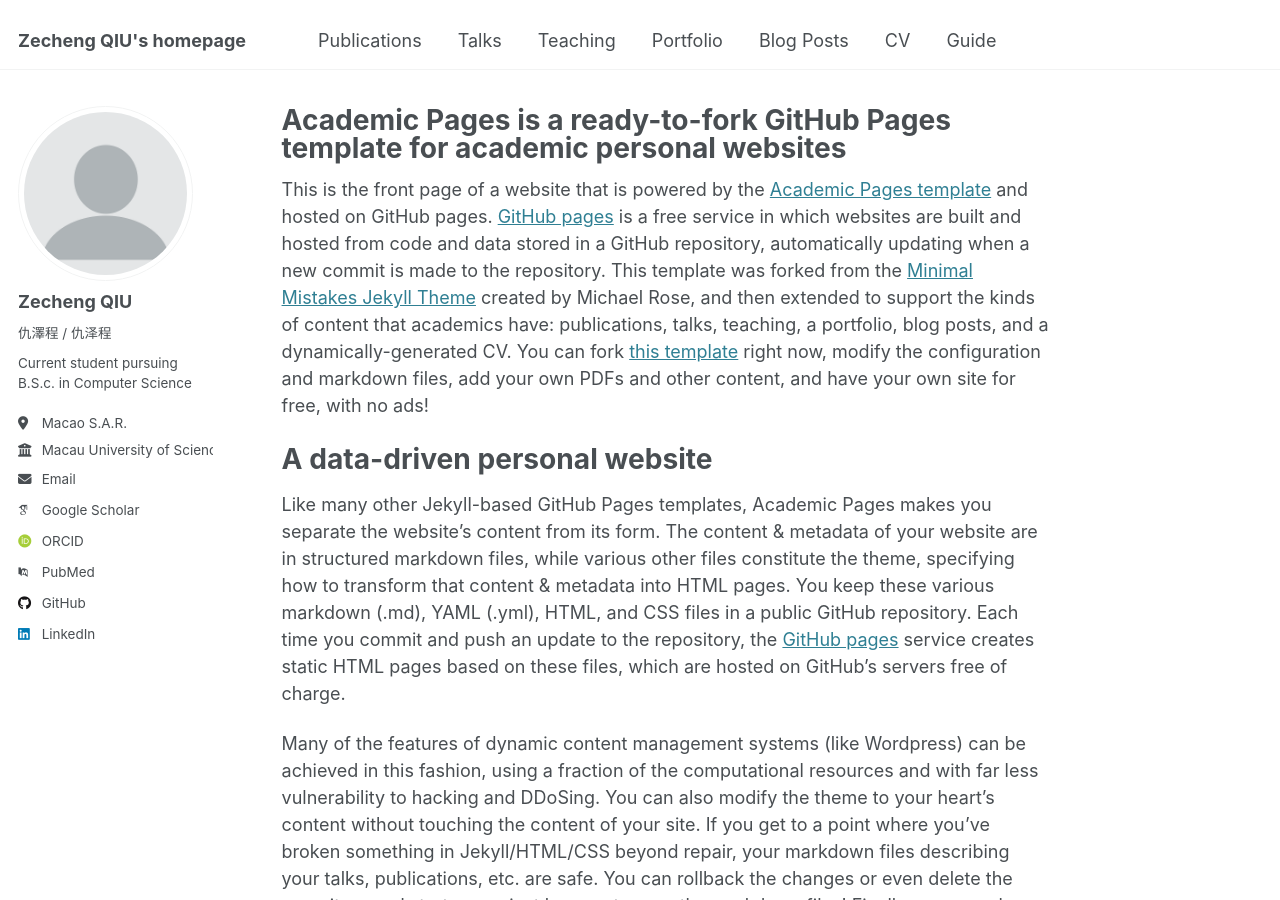
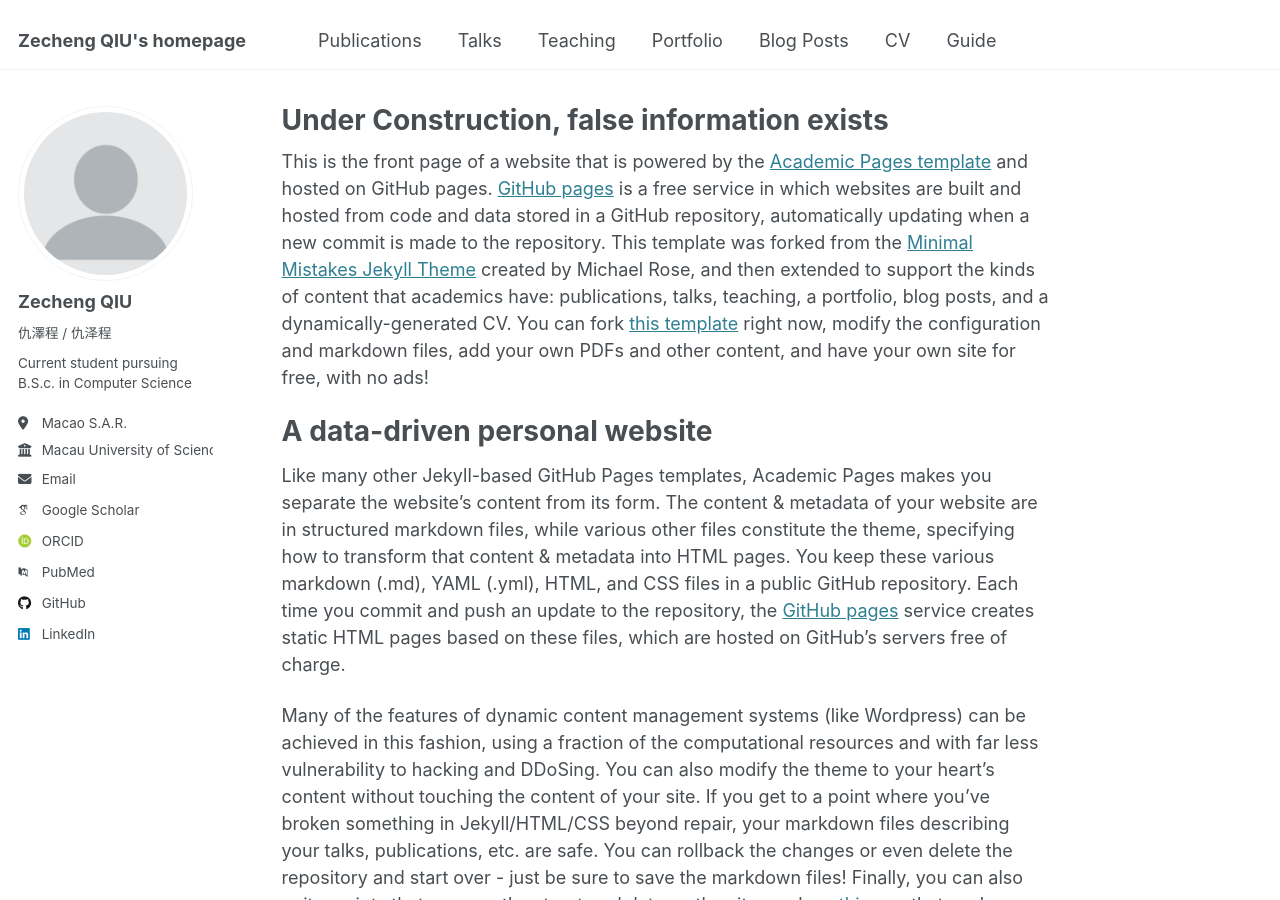
Before and after one commit to aaron-z-chiu/aaron-z-chiu.github.io, a Jekyll site: the page built from _pages/about.md, in a window 1280 px wide and 900 px high. Built offline with Jekyll 4.4.1, drawn with Linux system fonts in a browser that asks for light colours; some web fonts are replaced.

Commit message:
Update about.md

```diff
--- a/_pages/about.md
+++ b/_pages/about.md
@@ -1,6 +1,6 @@
 ---
 permalink: /
-title: "Academic Pages is a ready-to-fork GitHub Pages template for academic personal websites"
+title: "Under Construction, false information exists"
 author_profile: true
 redirect_from:
   - /about/
```
